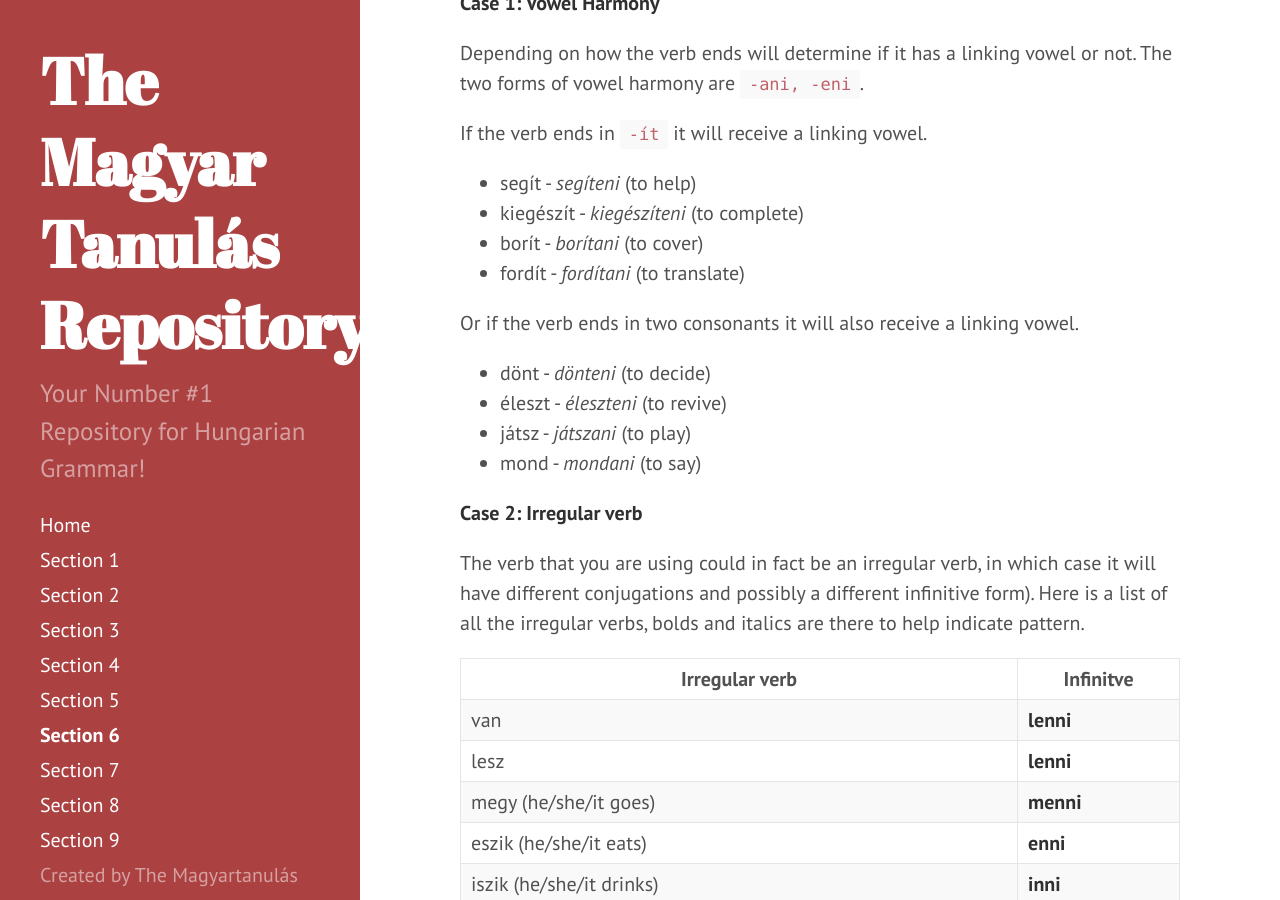
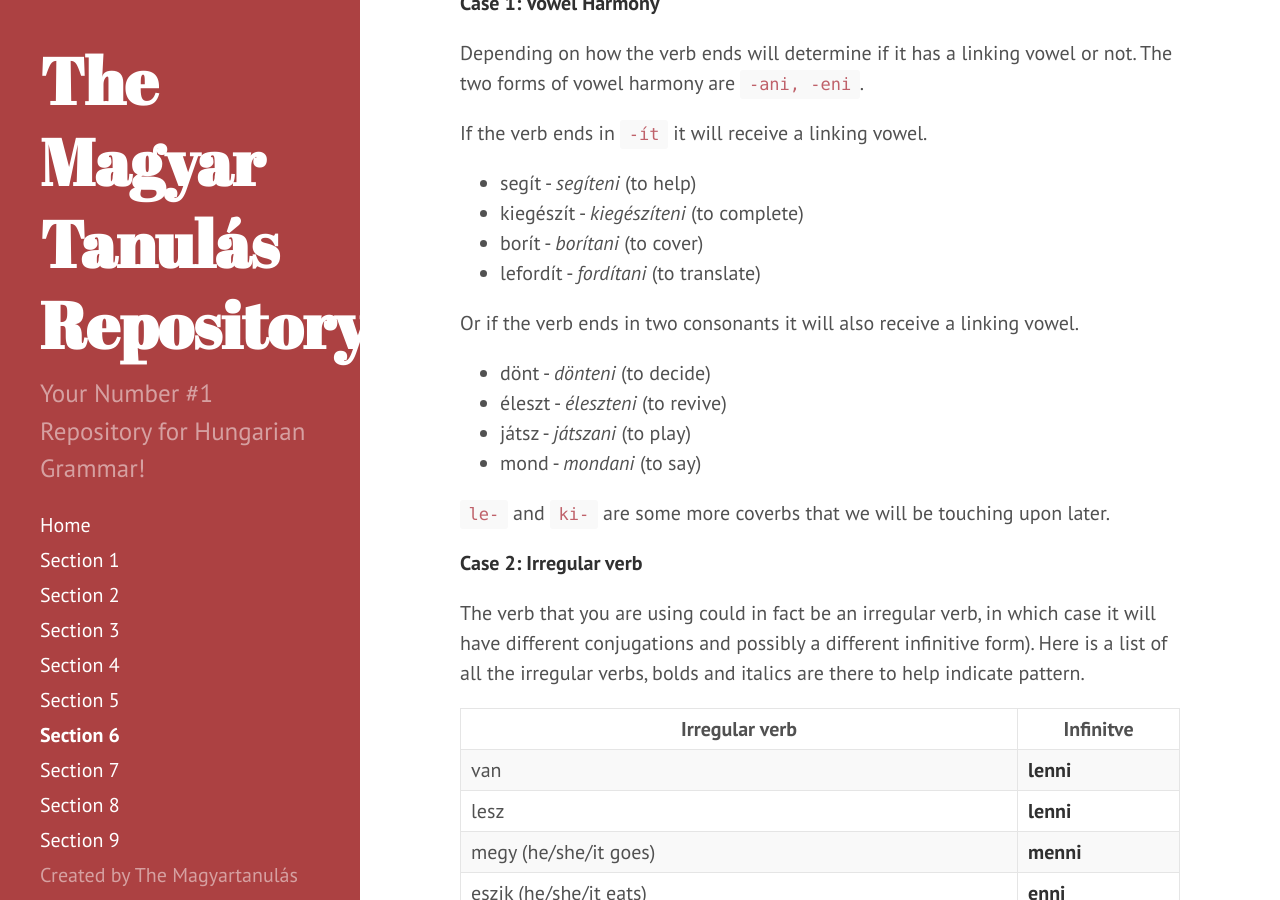
Before and after one commit to Magyartanulas/magyartanulas.github.io, a Jekyll site: the page built from Section6.md, in a window 1280 px wide and 900 px high, scrolled down 858 px. Built offline with Jekyll 4.4.1, drawn with Linux system fonts in a browser that asks for light colours; Markdown is read by kramdown in place of the engine named in the settings.

Commit message:
Update Section6.md

```diff
--- a/Section6.md
+++ b/Section6.md
@@ -34,7 +34,7 @@ If the verb ends in `-ít` it will receive a linking vowel.
 * segít - *segíteni* (to help)
 * kiegészít - *kiegészíteni* (to complete)
 * borít - *borítani* (to cover)
-* fordít - *fordítani* (to translate)
+* lefordít - *fordítani* (to translate)
 
 Or if the verb ends in two consonants it will also receive a linking vowel.
 
@@ -42,6 +42,8 @@ Or if the verb ends in two consonants it will also receive a linking vowel.
 * éleszt - *éleszteni* (to revive)
 * játsz - *játszani* (to play)
 * mond - *mondani* (to say)
+
+`le-` and `ki-` are some more coverbs that we will be touching upon later.
 
 **Case 2: Irregular verb**
 
```
